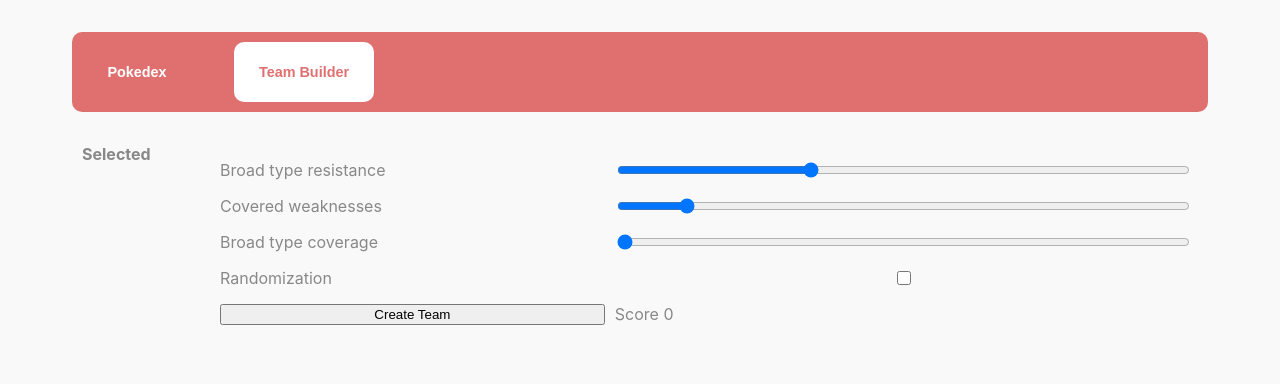
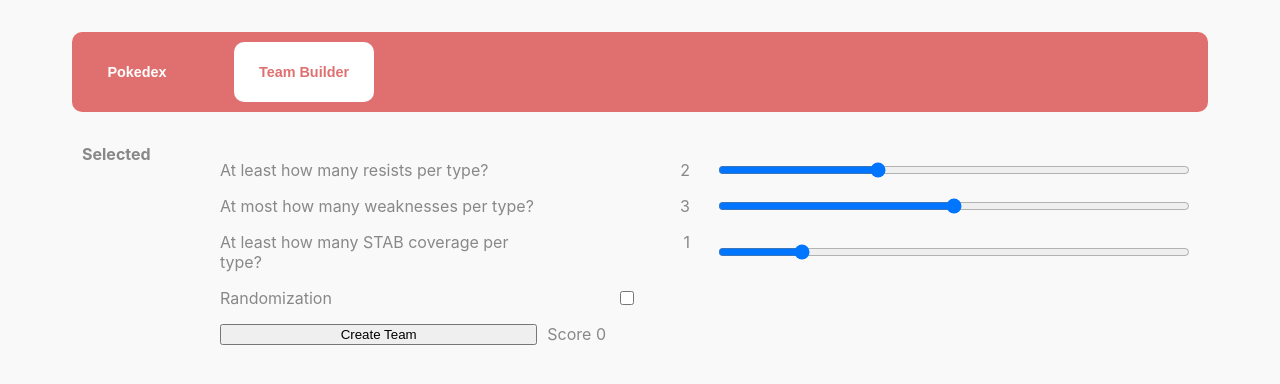
Before and after one commit to SalimSalmi/pokemon-team-builder, a React (Create React App) app: page / in a window 1280 px wide. Both pictures are taken after a click on the button "Team Builder". Shown: the top 384 px of the page. Built offline with nearby package versions, Linux system fonts and the light colour scheme.

Commit message:
updated team table and algorithm

```diff
--- a/src/Team-builder/Algorithm.js
+++ b/src/Team-builder/Algorithm.js
@@ -8,9 +8,10 @@ export const getTeamFeatures = ( team ) => {
     const typeResist = {...reducedTypes}
     const typeWeakness = {...reducedTypes}
 
+
     for ( let type of types ) {
         for ( let pokemon of team ) {
-            typeCoverage[type] += pokemon.typeCoverage[type] > 1;
+            typeCoverage[type] += pokemon.typeCoverage[type] >= 1;
             typeResist[type] += pokemon.typeAdvantage[type] < 1;
             typeWeakness[type] += pokemon.typeAdvantage[type] > 1;
         }
@@ -26,16 +27,12 @@ export const scoreTeam = ( team, multipliers ) => {
 
     let score = 0;
 
-    for (let type of types){
-        score += Math.min(typeCoverage[type], 1)
-            * multipliers['coverage'];
-        score += Math.min(typeResist[type], 1)
-            * multipliers['resist'];
-        score -= Math.max(1 + typeWeakness[type] - typeResist[type], 0)
-            * multipliers['weakness']
-        // score -= (1 - Math.max(typeWeakness[type], 1))
-        //     * multipliers['weakness']
+    for (let type of types) {
+        score += Math.min(typeCoverage[type], multipliers['coverage']);
+        score += Math.min(typeResist[type], multipliers['resist']);
+        score -= Math.max(typeWeakness[type], multipliers['weakness']);
     }
+    console.log(score, multipliers);
     return { score, team };
 }
 
@@ -97,7 +94,7 @@ const selectPokemonOfType = (pokemons, type) => {
 }
 
 export const createOptimalTeam = (
-        [],
+        currentTeam,
         pokemon,
         multipliers,
         random ) => {
@@ -108,7 +105,7 @@ export const createOptimalTeam = (
     const uniqueTypes = Object.values(getUniqueTypes(pokemon))
     console.log('Number of unique types',uniqueTypes.length)
     const {score, team} = optimalTypes(
-        [], uniqueTypes, multipliers, random)
+        currentTeam, uniqueTypes, multipliers, random)
 
     return {
         score,
--- a/src/Team-builder/Team-builder.css
+++ b/src/Team-builder/Team-builder.css
@@ -1,9 +1,30 @@
 .team-builder {
-    display: grid;
-    grid-template-areas:
-    "settings settings"
-    "team stats";
     gap: 10px;
+}
+
+.team-builder table {
+    padding: 0 1em 0.5em;
+    width: 100%;
+    text-align: center;
+    border-collapse: separate;
+    border-spacing: 1em;
+}
+
+.team-builder table td:first-child {
+    width: 100px;
+}
+.team-builder table td.red {
+    background-color: red;
+    color: white;
+    font-weight: bold;
+    border-radius:.5em;
+}
+
+.team-builder table td.green {
+    background-color: green;
+    color: white;
+    font-weight: bold;
+    border-radius:.5em;
 }
 
 .team-builder-stats {
@@ -21,8 +42,12 @@
 .team-builder-options {
     grid-area: settings;
     display: grid;
-    grid-template-columns: 2fr 3fr;
+    grid-template-columns: 2fr 1fr 3fr;
     gap: 1em 10px;
     padding: 1em;
     color: var(--dark-grey);
 }
+.team-builder-options span {
+    padding: 0 1em;
+    text-align: right;
+}
--- a/src/Team-builder/Team-builder.js
+++ b/src/Team-builder/Team-builder.js
@@ -1,10 +1,6 @@
 import './Team-builder.css';
-
-import { Fragment, useState } from 'react';
-
+import { useState } from 'react';
 import Team from '../Team/Team';
-import TypeTable from '../Type-table/Type-table';
-
 import { createOptimalTeam, getTeamFeatures } from './Algorithm';
 
 const TeamBuilder = ({ selectedPokemon }) => {
@@ -12,8 +8,8 @@ const TeamBuilder = ({ selectedPokemon }) => {
     const [teamScore, setTeamScore] = useState(0)
     const [random, setRandom] = useState(false);
 
-    const [resistMultiplier, setResistMultiplier] = useState(4)
-    const [weaknessMultiplier, setWeaknessMultiplier] = useState(2)
+    const [resistMultiplier, setResistMultiplier] = useState(2)
+    const [weaknessMultiplier, setWeaknessMultiplier] = useState(3)
     const [coverageMultiplier, setCoverageMultiplier] = useState(1)
 
     const multipliers = {
@@ -22,58 +18,64 @@ const TeamBuilder = ({ selectedPokemon }) => {
         coverage: coverageMultiplier
     }
 
+    const startPokemon = Object.values(selectedPokemon).filter(pokemon => pokemon.locked);
+    console.log(startPokemon);
+
     const startOptimalTeam = () => {
         const pokemon = Object.values(selectedPokemon);
         if (pokemon.length < 6) return
         const {team, score} =
-            createOptimalTeam([], pokemon, multipliers, random);
+            createOptimalTeam(startPokemon, pokemon, multipliers, random);
         setOptimalTeam(team)
         setTeamScore(score)
     }
-
 
     return (
         <div className="team-builder">
             <div className="team-builder-options">
                 <div>
-                    Broad type resistance
+                    At least how many resists per type?
                 </div>
+                <span>
+                    {resistMultiplier}
+                </span>
                 <input onChange={(e) =>
                         setResistMultiplier(e.target.value)}
                     value={resistMultiplier}
-                    type="range" min="1" max="10" />
+                    type="range" min="0" max="6" />
                 <div>
-                    Covered weaknesses
+                    At most how many weaknesses per type?
                 </div>
+                <span>
+                    {weaknessMultiplier}
+                </span>
                 <input onChange={(e) =>
                             setWeaknessMultiplier(e.target.value)}
                     value={weaknessMultiplier}
-                    type="range" min="1" max="10" />
+                    type="range" min="0" max="6" />
                 <div>
-                    Broad type coverage
+                    At least how many STAB coverage per type?
                 </div>
+                <span>
+                    {coverageMultiplier}
+                </span>
                 <input onChange={(e) =>
                             setCoverageMultiplier(e.target.value)}
                     value={coverageMultiplier}
-                    type="range" min="1" max="10" />
+                    type="range" min="0" max="6" />
                 <label htmlFor="random">
                     Randomization
                 </label>
                 <input id="random" type="checkbox" value={random}
                     onChange={() => setRandom(!random)} />
-
+                <div></div>
                 <button onClick={startOptimalTeam}> Create Team </button>
                 <div>Score {teamScore}</div>
             </div>
             { optimalTeam.length > 0 &&
-                <Fragment>
-                    <div className="team-builder-result">
-                        <Team team={ optimalTeam } />
-                    </div>
-                    <div className="team-builder-stats">
-                        <TypeTable {...getTeamFeatures(optimalTeam)}/>
-                    </div>
-                </Fragment>
+                <div className="team-builder-result">
+                    <Team team={ optimalTeam } features={getTeamFeatures(optimalTeam)}/>
+                </div>
             }
         </div>
     )
--- a/src/Team/Team.js
+++ b/src/Team/Team.js
@@ -1,16 +1,55 @@
 import './Team.css';
-import PokemonLi from '../Pokemon-li/Pokemon-li';
+import Sprite from '../Sprites/Sprite';
+import Type from '../Type/Type';
+const types = ["Normal","Fire","Water","Electric","Grass","Ice","Fighting","Poison","Ground","Flying","Psychic","Bug","Rock","Ghost","Dragon","Dark","Steel","Fairy"]
 
-const Team = ({ team }) => (
-    <div className="team">
-        {team.map(
-            (pokemon) =>
-            <div key={pokemon.alias}>
-                <PokemonLi pokemon={pokemon} />
-            </div>
-        )}
-    </div>
-)
+const multColor = (pokemon, type) => {
+    const value = pokemon.typeAdvantage[type]
+    if (value < 1) return 'green';
+    if (value > 1) return 'red';
+    return ''
+}
+
+const Team = ({ team, features }) => {
+    const {typeResist, typeWeakness, typeCoverage} = features;
+
+    return (
+    <table>
+        <thead>
+            <tr>
+                <th></th>
+                { team.map(pokemon => <th key={pokemon.alias}><Sprite pokemon={pokemon} /></th>) }
+                <th>Weaknesses</th>
+                <th>Resists</th>
+                <th>Coverage</th>
+            </tr>
+        </thead>
+        <tbody>
+            {types.map(type => (
+                <tr key={type}>
+                    <td> <Type type={type} /> </td>
+
+                    { team.map(pokemon => <td key={pokemon.alias} className={multColor(pokemon, type)}>{pokemon.typeAdvantage[type]}</td>) }
+
+                    <td> { typeWeakness[type] } </td>
+                    <td> { typeResist[type] } </td>
+                    <td> { typeCoverage[type] } </td>
+                </tr>
+            ))}
+        </tbody>
+    </table>
+)}
+
+// const Team = ({ team }) => (
+//     <div className="team">
+//         {team.map(
+//             (pokemon) =>
+//             <div key={pokemon.alias}>
+//                 <PokemonLi pokemon={pokemon} />
+//             </div>
+//         )}
+//     </div>
+// )
 
 
 export default Team;
```
Also changed, not shown: src/Team-builder/AlgorithmNew.js (+23 -12 lines).
